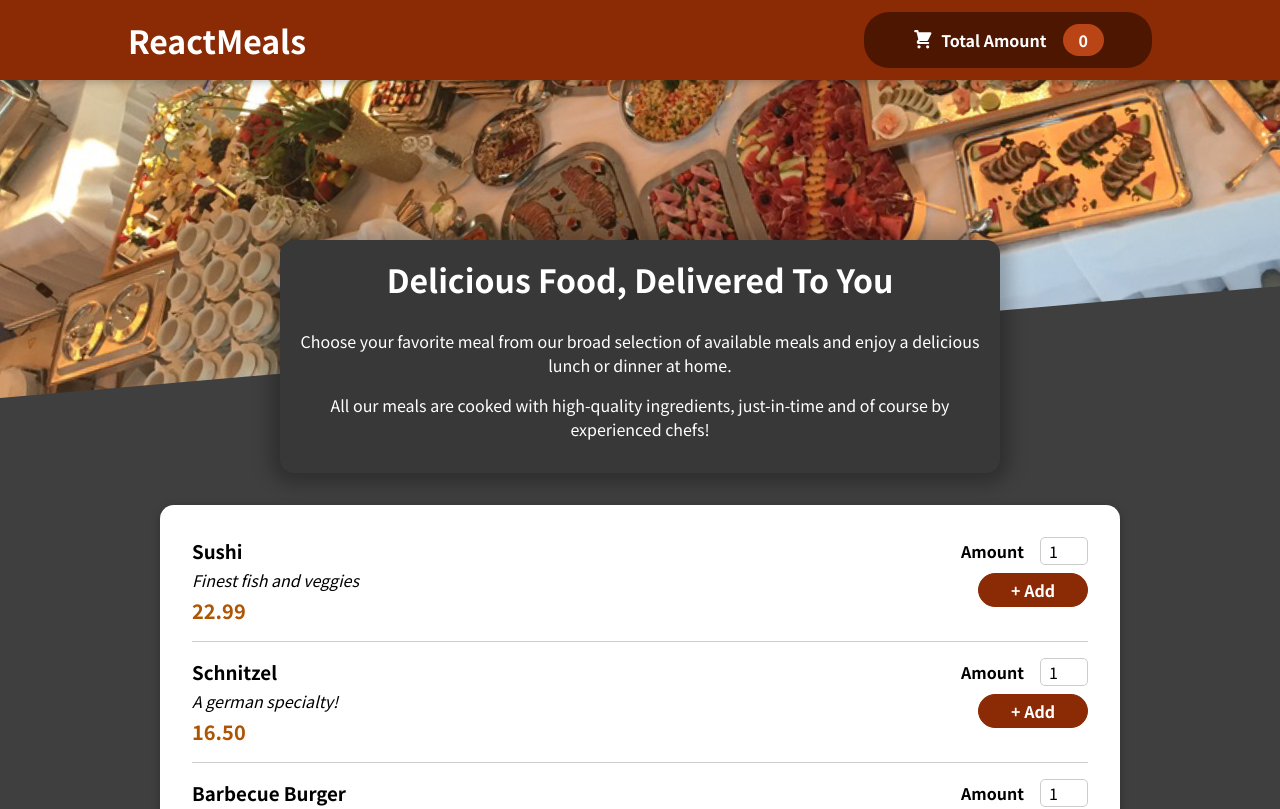
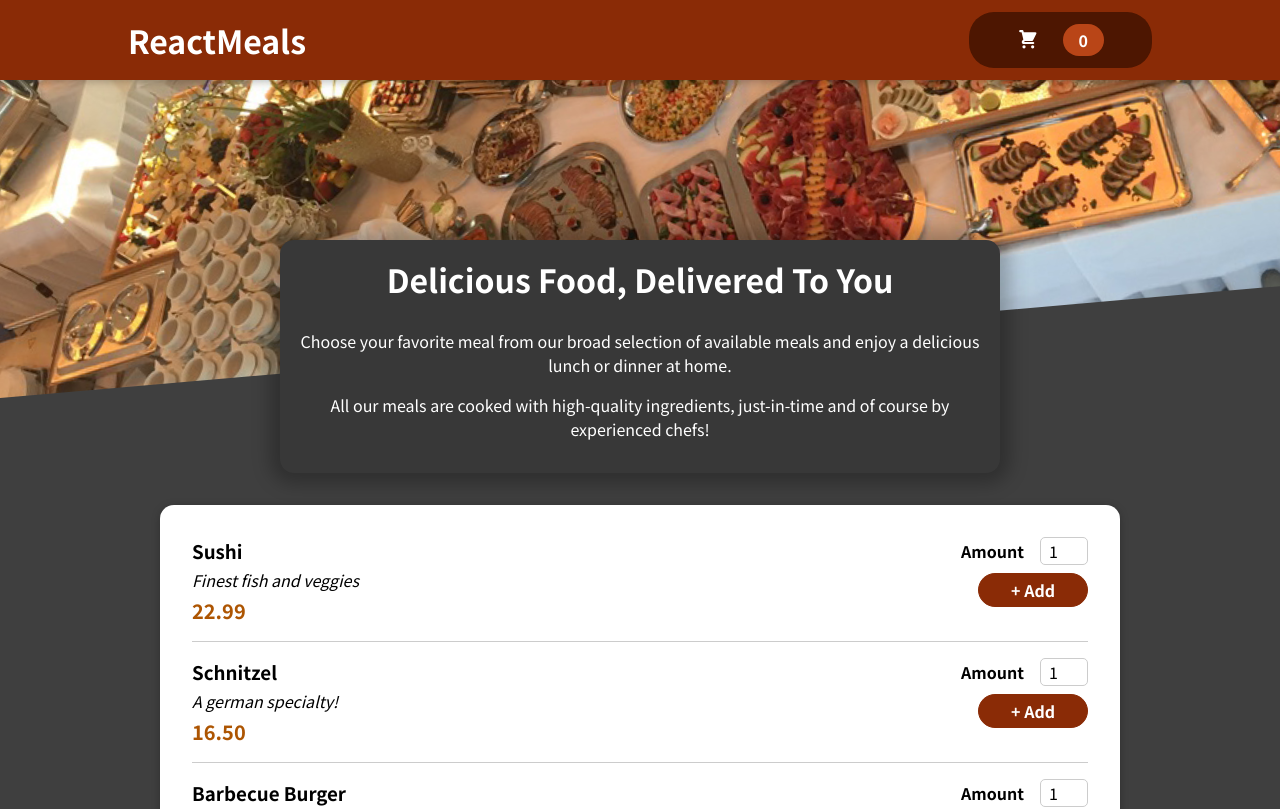
Before and after one commit to zubiwubwub/food-order-react-ui, a React (Create React App) app: page / in a window 1280 px wide. Shown: the top 809 px of the page. Built offline with nearby package versions, Linux system fonts and the light colour scheme.

Commit message:
Context set

```diff
--- a/src/components/Layout/HeaderCartButton.js
+++ b/src/components/Layout/HeaderCartButton.js
@@ -4,14 +4,18 @@ import CartIcon from '../Cart/CartIcon';
 import classes from './HeaderCartButton.module.css';
 
 const HeaderCartButton = (props) => {
-  const ctx = useContext(CartContext);
+  const cartCtx = useContext(CartContext);
+
+  const numberOfItems = cartCtx.items.reduce((currNum, item) => {
+    return currNum + item.amount;
+  }, 0);
   return (
     <button className={classes.button} onClick={props.onClick}>
       <span className={classes.icon}>
         <CartIcon />
       </span>
-      <span>Total Amount</span>
-      <span className={classes.badge}>{ctx.items.length}</span>
+      <span>{cartCtx.totalAmount < 0 ? `$${cartCtx.totalAmount}` : ''}</span>
+      <span className={classes.badge}>{numberOfItems}</span>
       <span></span>
     </button>
   );
```
Also changed, not shown: 1 other file (tests, documents, lock files or other folders).
